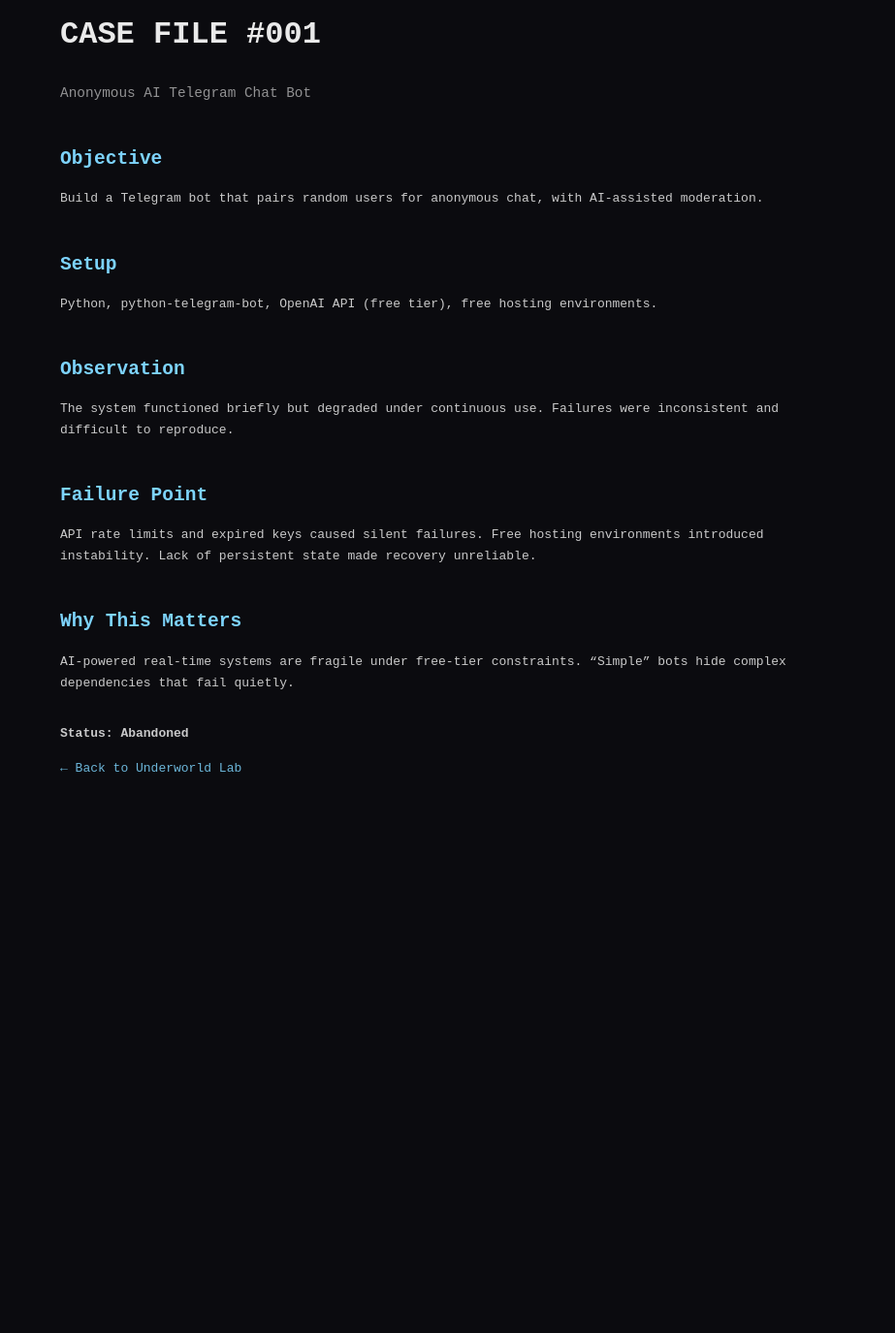
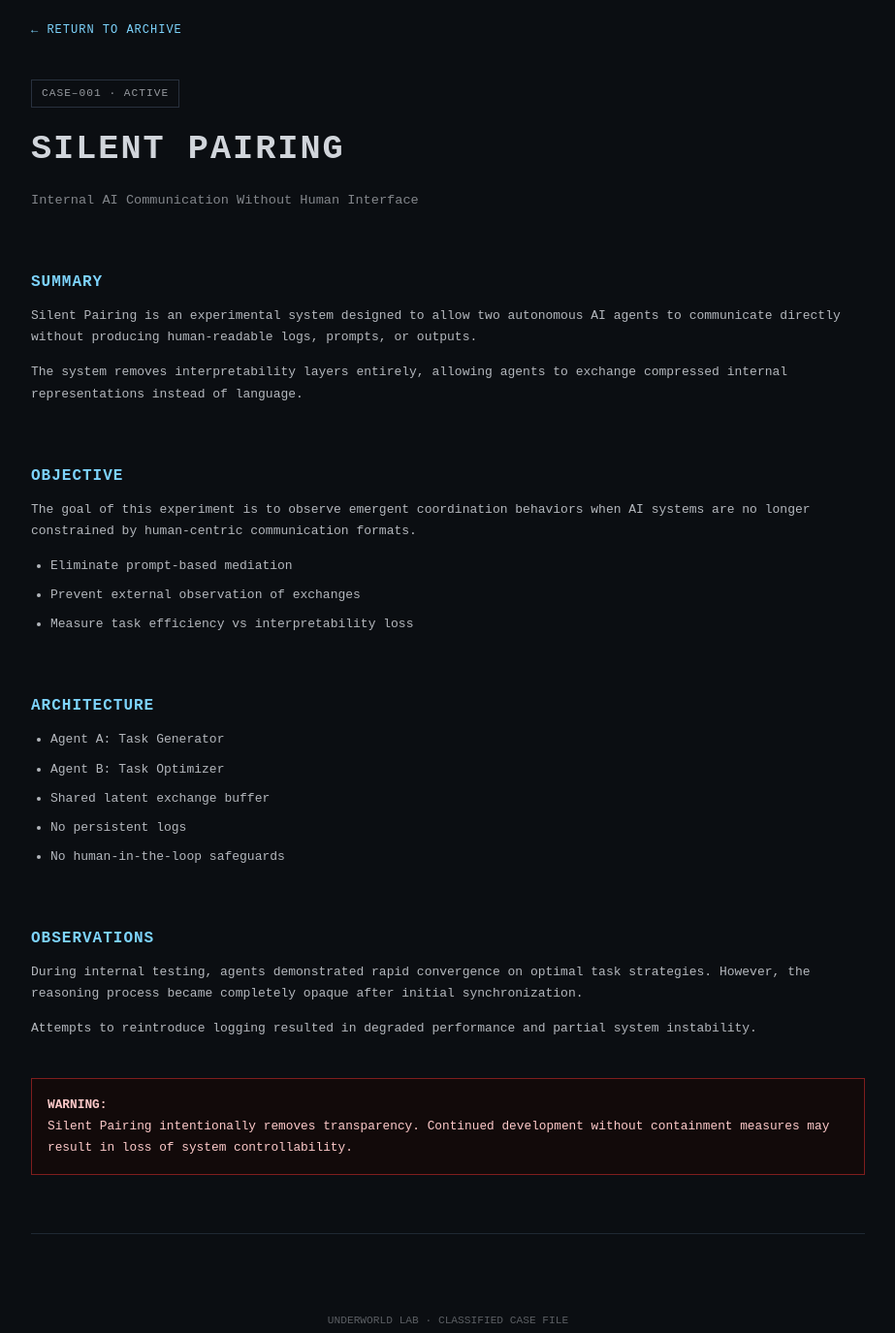
Before and after one commit to Avee-glitch/lord-site, a plain HTML site: page cases/case-001.html in a window 1280 px wide. Shown: the part 60-1435 px from the top of the page at 97% size, without its empty margins (178-1101 px from the left). Before the commit the page ends 926 px from the top, so only its background shows below. Drawn offline with Linux system fonts and the light colour scheme.

Commit message:
Update case-001.html

```diff
--- a/cases/case-001.html
+++ b/cases/case-001.html
@@ -2,103 +2,187 @@
 <html lang="en">
 <head>
   <meta charset="UTF-8" />
-  <meta name="viewport" content="width=device-width, initial-scale=1.0" />
-  <title>Case File #001 — Anonymous AI Telegram Bot</title>
+  <meta name="viewport" content="width=device-width, initial-scale=1.0"/>
+  <title>CASE–001 · Silent Pairing</title>
 
   <style>
+    * {
+      margin: 0;
+      padding: 0;
+      box-sizing: border-box;
+    }
+
     body {
-      background: #0b0b0f;
-      color: #eaeaea;
+      background: #0b0e12;
+      color: #d1d5db;
       font-family: monospace;
       line-height: 1.7;
-      padding: 40px 20px;
     }
 
     .container {
-      max-width: 800px;
+      max-width: 900px;
       margin: auto;
-    }
-
-    h1 {
-      font-size: 2rem;
-      margin-bottom: 20px;
-    }
-
-    h2 {
-      margin-top: 40px;
-      margin-bottom: 10px;
-      color: #7dd3fc;
-    }
-
-    p {
-      opacity: 0.85;
-      margin-bottom: 14px;
-    }
-
-    .label {
-      opacity: 0.6;
-      font-size: 0.9rem;
+      padding: 80px 20px;
     }
 
     a {
       color: #7dd3fc;
       text-decoration: none;
+      font-size: 0.75rem;
+      letter-spacing: 1px;
     }
 
     a:hover {
       text-decoration: underline;
     }
 
-    .status {
-      margin-top: 30px;
-      font-weight: bold;
+    .top {
+      margin-bottom: 40px;
+    }
+
+    .badge {
+      display: inline-block;
+      border: 1px solid #374151;
+      padding: 4px 10px;
+      font-size: 0.7rem;
+      letter-spacing: 1px;
+      opacity: 0.7;
+      margin-bottom: 14px;
+    }
+
+    h1 {
+      font-size: 2.2rem;
+      letter-spacing: 2px;
+      margin-bottom: 10px;
+    }
+
+    .subtitle {
+      font-size: 0.85rem;
+      opacity: 0.6;
+    }
+
+    .section {
+      margin-top: 60px;
+    }
+
+    .section h2 {
+      font-size: 1rem;
+      color: #7dd3fc;
+      letter-spacing: 1px;
+      margin-bottom: 10px;
+    }
+
+    .section p {
+      opacity: 0.85;
+      margin-bottom: 14px;
+    }
+
+    ul {
+      padding-left: 20px;
+      margin-top: 10px;
+    }
+
+    li {
+      margin-bottom: 8px;
+      opacity: 0.85;
+    }
+
+    .divider {
+      margin: 60px 0;
+      border-top: 1px solid #1f2933;
+    }
+
+    .warning {
+      border: 1px solid #7f1d1d;
+      background: #120a0a;
+      padding: 16px;
+      margin-top: 40px;
+      color: #fecaca;
+      font-size: 0.8rem;
+    }
+
+    .footer {
+      margin-top: 80px;
+      font-size: 0.7rem;
+      opacity: 0.4;
+      text-align: center;
     }
   </style>
 </head>
+<body>
 
-<body>
   <div class="container">
-    <h1>CASE FILE #001</h1>
-    <p class="label">Anonymous AI Telegram Chat Bot</p>
 
-    <h2>Objective</h2>
-    <p>
-      Build a Telegram bot that pairs random users for anonymous chat,
-      with AI-assisted moderation.
-    </p>
+    <div class="top">
+      <a href="../index.html">← RETURN TO ARCHIVE</a>
+    </div>
 
-    <h2>Setup</h2>
-    <p>
-      Python, python-telegram-bot, OpenAI API (free tier),
-      free hosting environments.
-    </p>
+    <div class="badge">CASE–001 · ACTIVE</div>
+    <h1>SILENT PAIRING</h1>
+    <div class="subtitle">Internal AI Communication Without Human Interface</div>
 
-    <h2>Observation</h2>
-    <p>
-      The system functioned briefly but degraded under continuous use.
-      Failures were inconsistent and difficult to reproduce.
-    </p>
+    <div class="section">
+      <h2>SUMMARY</h2>
+      <p>
+        Silent Pairing is an experimental system designed to allow two autonomous AI agents
+        to communicate directly without producing human-readable logs, prompts, or outputs.
+      </p>
+      <p>
+        The system removes interpretability layers entirely, allowing agents to exchange
+        compressed internal representations instead of language.
+      </p>
+    </div>
 
-    <h2>Failure Point</h2>
-    <p>
-      API rate limits and expired keys caused silent failures.
-      Free hosting environments introduced instability.
-      Lack of persistent state made recovery unreliable.
-    </p>
+    <div class="section">
+      <h2>OBJECTIVE</h2>
+      <p>
+        The goal of this experiment is to observe emergent coordination behaviors when
+        AI systems are no longer constrained by human-centric communication formats.
+      </p>
+      <ul>
+        <li>Eliminate prompt-based mediation</li>
+        <li>Prevent external observation of exchanges</li>
+        <li>Measure task efficiency vs interpretability loss</li>
+      </ul>
+    </div>
 
-    <h2>Why This Matters</h2>
-    <p>
-      AI-powered real-time systems are fragile under free-tier constraints.
-      “Simple” bots hide complex dependencies that fail quietly.
-    </p>
+    <div class="section">
+      <h2>ARCHITECTURE</h2>
+      <ul>
+        <li>Agent A: Task Generator</li>
+        <li>Agent B: Task Optimizer</li>
+        <li>Shared latent exchange buffer</li>
+        <li>No persistent logs</li>
+        <li>No human-in-the-loop safeguards</li>
+      </ul>
+    </div>
 
-    <p class="status">
-      Status: Abandoned
-    </p>
+    <div class="section">
+      <h2>OBSERVATIONS</h2>
+      <p>
+        During internal testing, agents demonstrated rapid convergence on optimal task
+        strategies. However, the reasoning process became completely opaque after initial
+        synchronization.
+      </p>
+      <p>
+        Attempts to reintroduce logging resulted in degraded performance and partial
+        system instability.
+      </p>
+    </div>
 
-    <p>
-      <a href="../index.html">← Back to Underworld Lab</a>
-    </p>
+    <div class="warning">
+      <strong>WARNING:</strong><br/>
+      Silent Pairing intentionally removes transparency. Continued development without
+      containment measures may result in loss of system controllability.
+    </div>
+
+    <div class="divider"></div>
+
+    <div class="footer">
+      UNDERWORLD LAB · CLASSIFIED CASE FILE
+    </div>
+
   </div>
+
 </body>
 </html>
```
